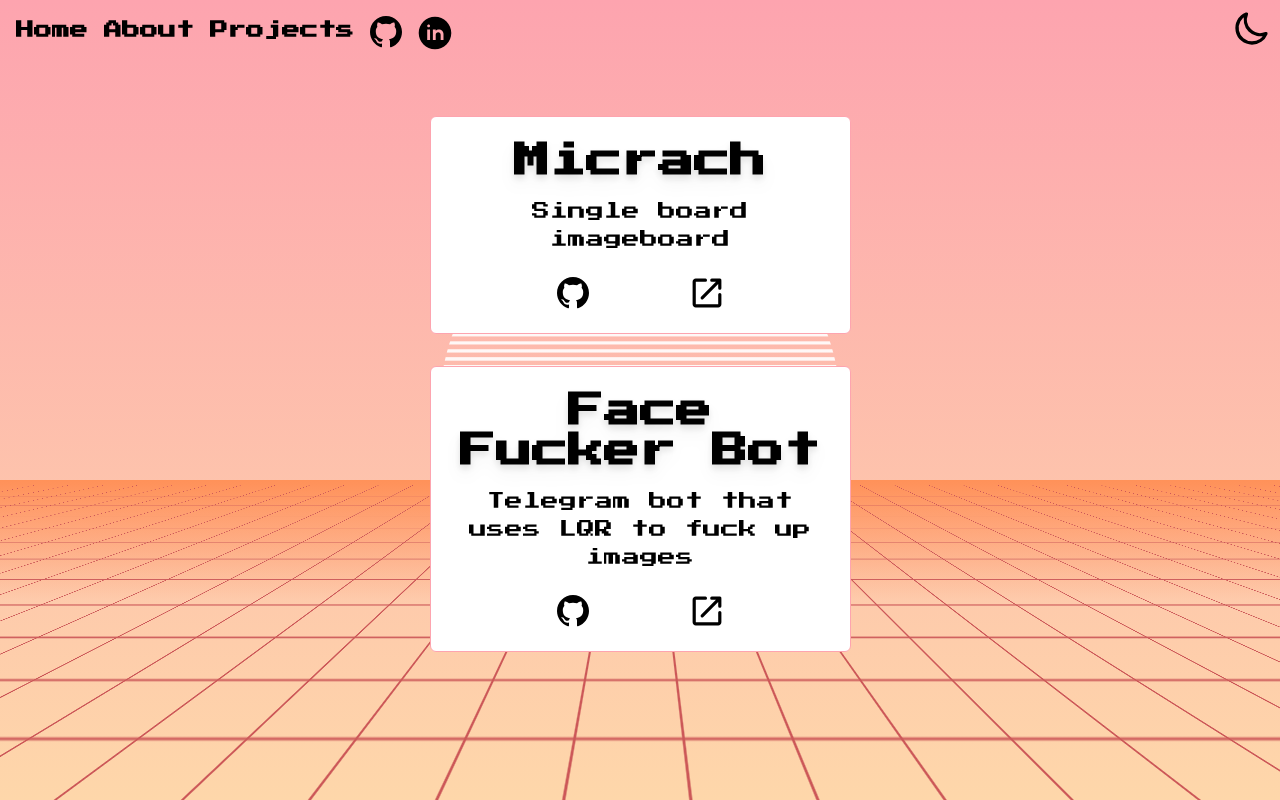
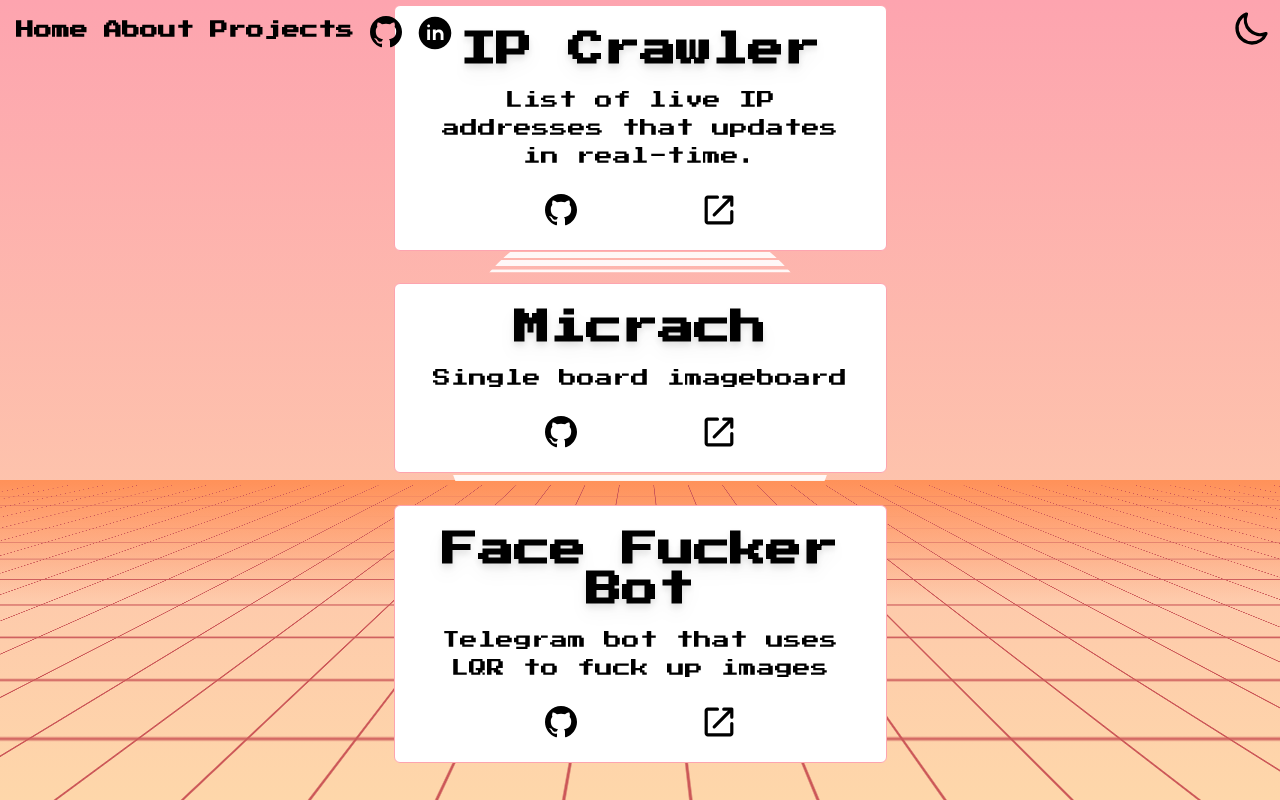
Before and after one commit to yanislav-igonin/me, a Next.js app: page /projects in a window 1280 px wide. Built offline with nearby package versions, Linux system fonts and the light colour scheme.

Commit message:
add ip-crawler project

```diff
--- a/src/pages/projects.tsx
+++ b/src/pages/projects.tsx
@@ -3,6 +3,11 @@ import Head from 'next/head';
 import { ProjectCard } from '@/components';
 
 const project = [{
+  title: 'IP Crawler',
+  text: 'List of live IP addresses that updates in real-time.',
+  github: 'https://github.com/yanislav-igonin/ip-crawler-frontend',
+  live: 'https://ips.h0b0.dev/',
+}, {
   title: 'Micrach',
   text: 'Single board imageboard',
   github: 'https://github.com/yanislav-igonin/micrach',
```
